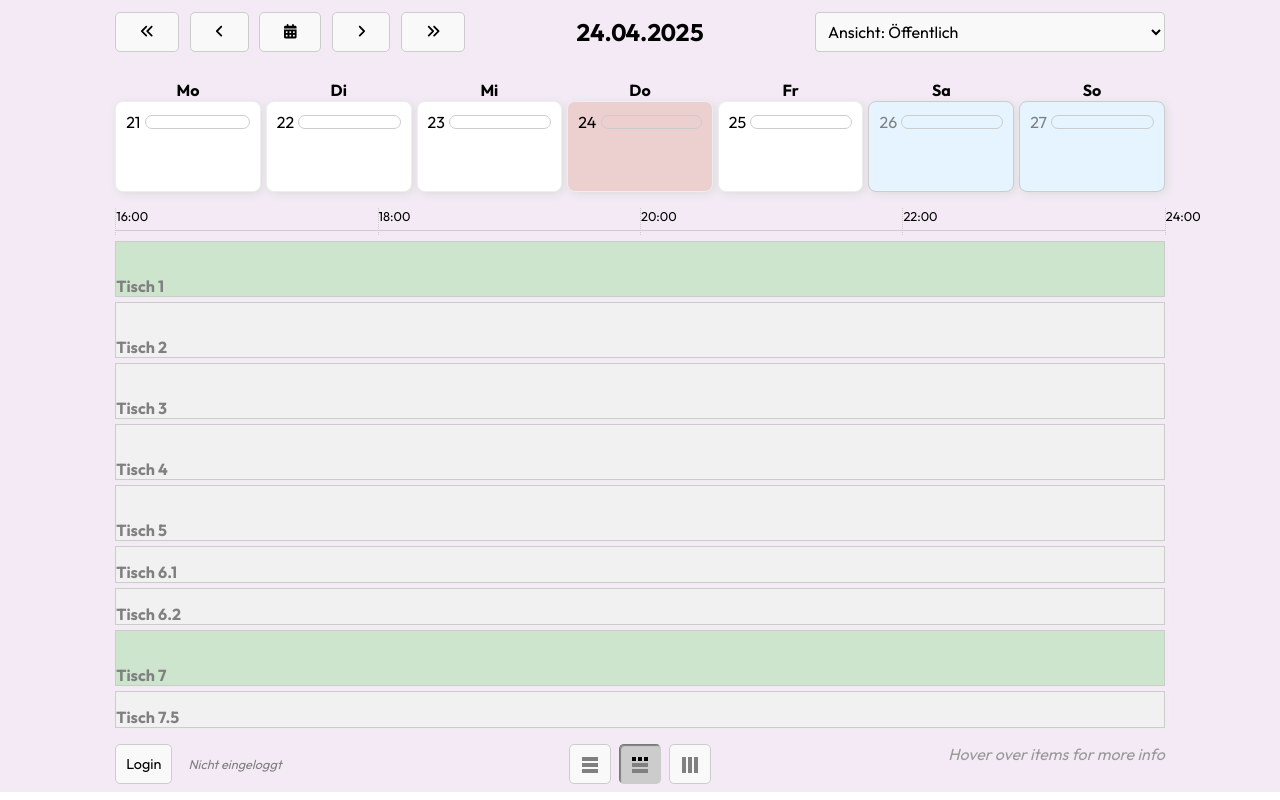
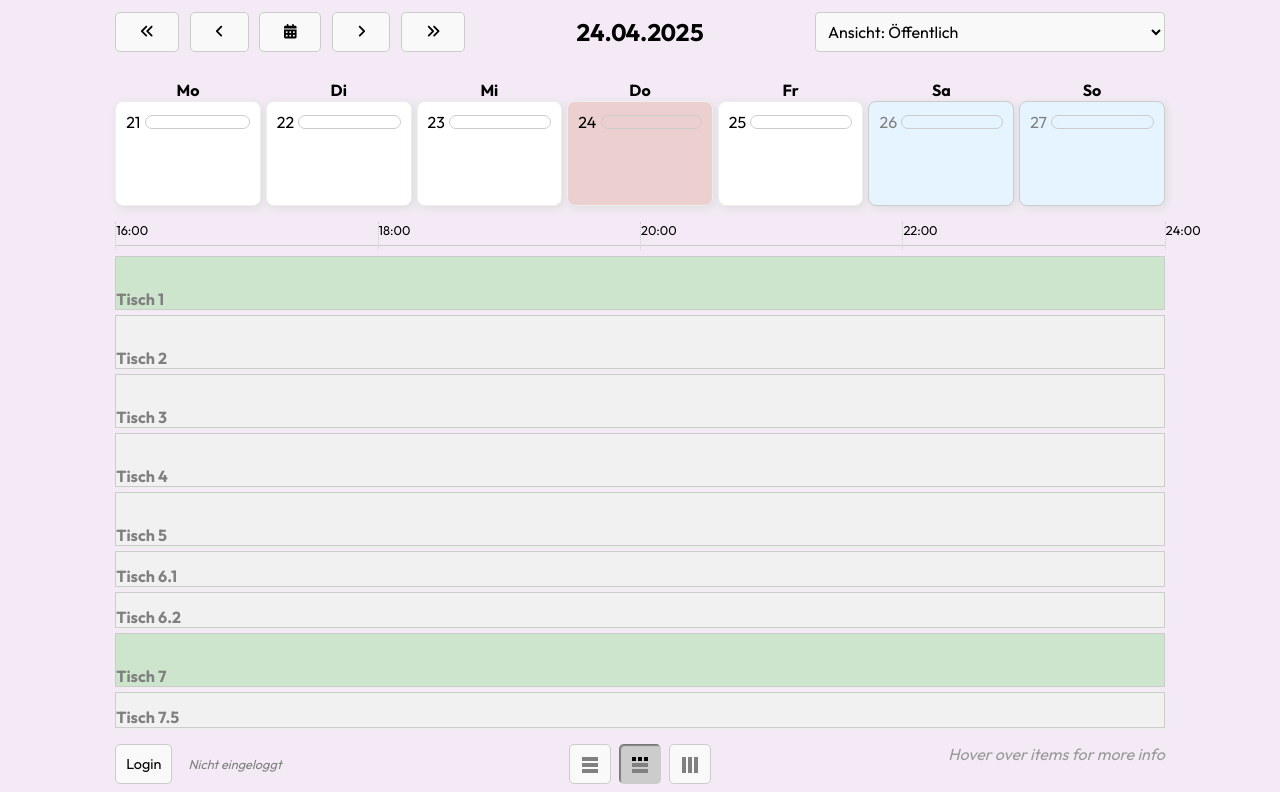
Before and after one commit to Jan-Weigang/Threadbound, a Flask app: page /calendar/ in a window 1280 px wide. Run offline with Flask 3, Linux system fonts and the light colour scheme; data comes from the database, SQL or seed files in the repository; data that the repository does not hold is empty; parts of the project's set-up code (start-up, migrations or seed data) failed here and were passed over; some libraries are stand-ins or nearby versions.

Commit message:
Adjusted responsive view grid, made mixed view grow evenly

```diff
--- a/static/css/dynamic.css
+++ b/static/css/dynamic.css
@@ -736,7 +736,8 @@ body {
 }
 
 [data-layout="mixed"] {
-    grid-template-rows: 4rem 7rem 1fr 3rem;
+    /* grid-template-rows: 4rem 7rem 1fr 3rem; */
+    grid-template-rows: 4rem minmax(7rem, 1fr) 4fr 3rem;
 }
 
 [data-layout="mixed"] .not-active-week {
```
Also changed, not shown: app.py (+2 -7 lines).
